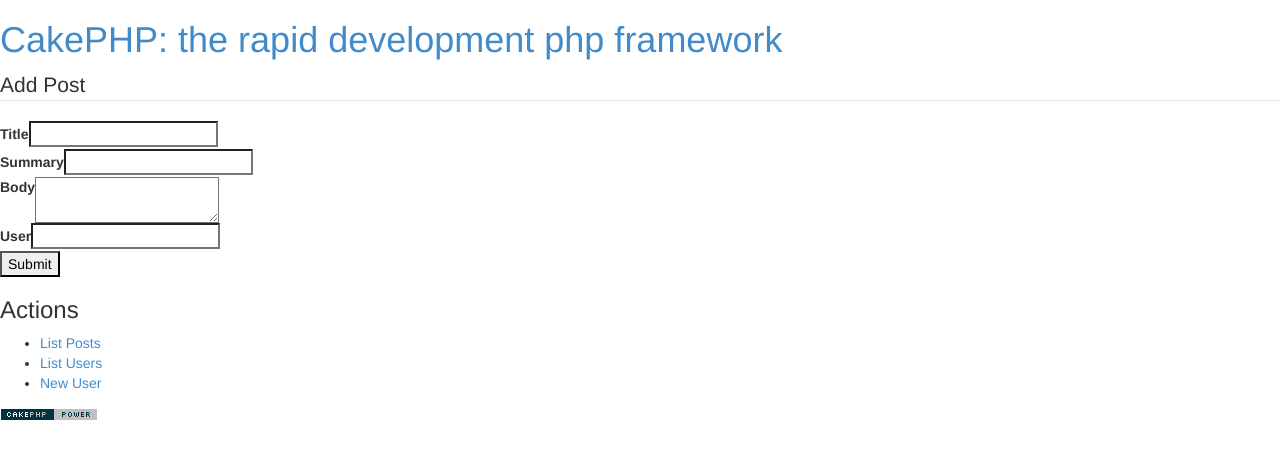
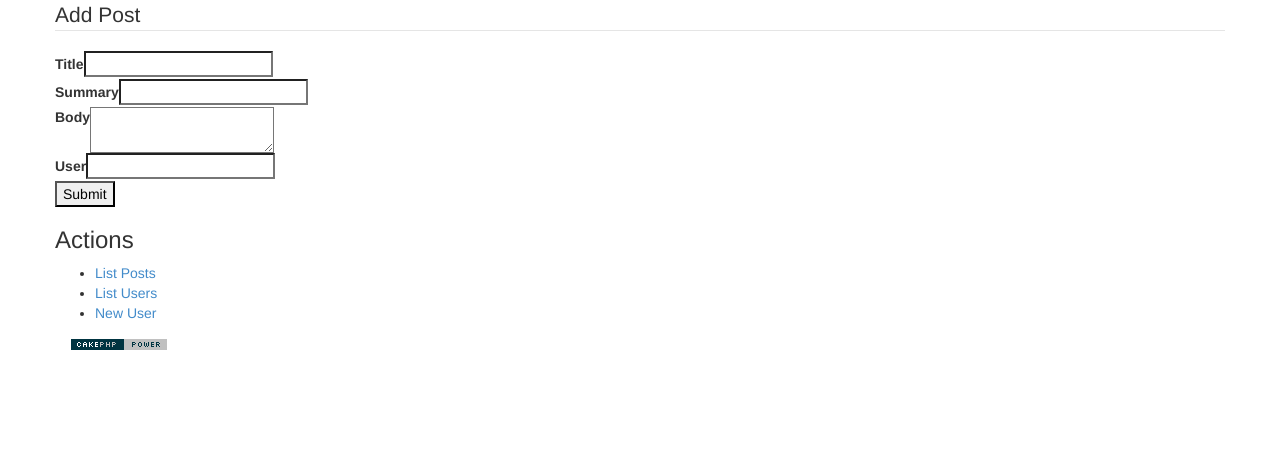
Before and after one commit to bcrowe/bryan-crowe.com, a CakePHP app: template app/View/Posts/add.ctp in a window 1280 px wide. Shown: the top 459 px of the page. Run offline with PHP 8.4 and a stand-in for CakePHP, Linux system fonts and the light colour scheme; the template is opened without the code that fills it: most values are stand-ins (such as "Sample title", 1, 10 or a date in 2020); form fields are guessed from the names that the template uses; some libraries are stand-ins or nearby versions.

Commit message:
Additional updates to default layout

```diff
--- a/app/View/Layouts/default.ctp
+++ b/app/View/Layouts/default.ctp
@@ -23,6 +23,7 @@ $cakeDescription = __d('cake_dev', 'CakePHP: the rapid development php framework
 <html>
 <head>
 	<?php echo $this->Html->charset(); ?>
+	<meta name="viewport" content="width=device-width, initial-scale=1.0">
 	<title>
 		<?php echo $cakeDescription ?>:
 		<?php echo $title_for_layout; ?>
@@ -30,21 +31,15 @@ $cakeDescription = __d('cake_dev', 'CakePHP: the rapid development php framework
 	<?php
 		echo $this->Html->meta('icon');
 		echo $this->Html->css('bootstrap.min');
-		echo $this->Html->script('bootstrap.min');
 		echo $this->fetch('meta');
 		echo $this->fetch('css');
 		echo $this->fetch('script');
 	?>
 </head>
 <body>
-	<div id="container">
-		<div id="header">
-			<h1><?php echo $this->Html->link($cakeDescription, 'http://cakephp.org'); ?></h1>
-		</div>
-		<div id="content">
-
+	<div class="container">
+		<div class="row">
 			<?php echo $this->Session->flash(); ?>
-
 			<?php echo $this->fetch('content'); ?>
 		</div>
 		<div id="footer">
@@ -56,5 +51,9 @@ $cakeDescription = __d('cake_dev', 'CakePHP: the rapid development php framework
 			?>
 		</div>
 	</div>
+	<?php
+		echo $this->Html->script('//ajax.googleapis.com/ajax/libs/jquery/1.10.2/jquery.min.js');
+		echo $this->Html->script('bootstrap.min');
+	?>
 </body>
 </html>
```
